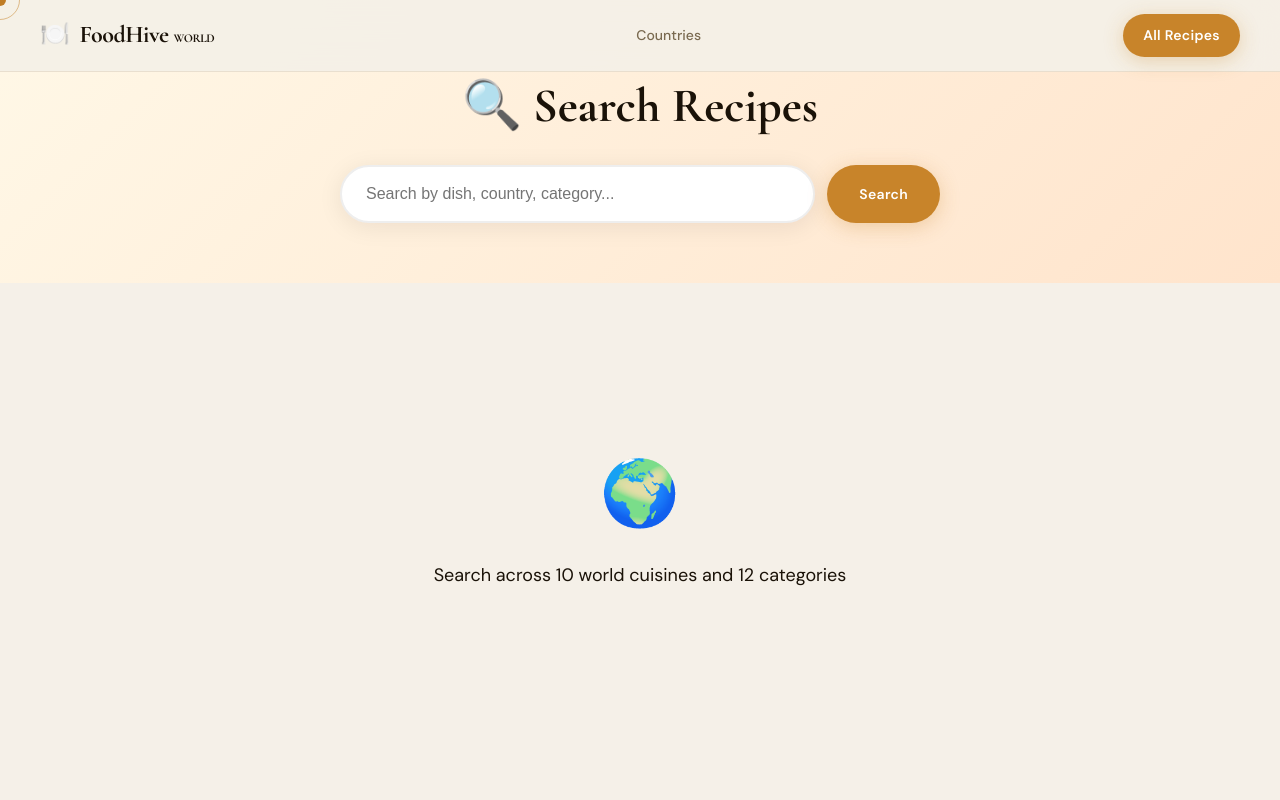
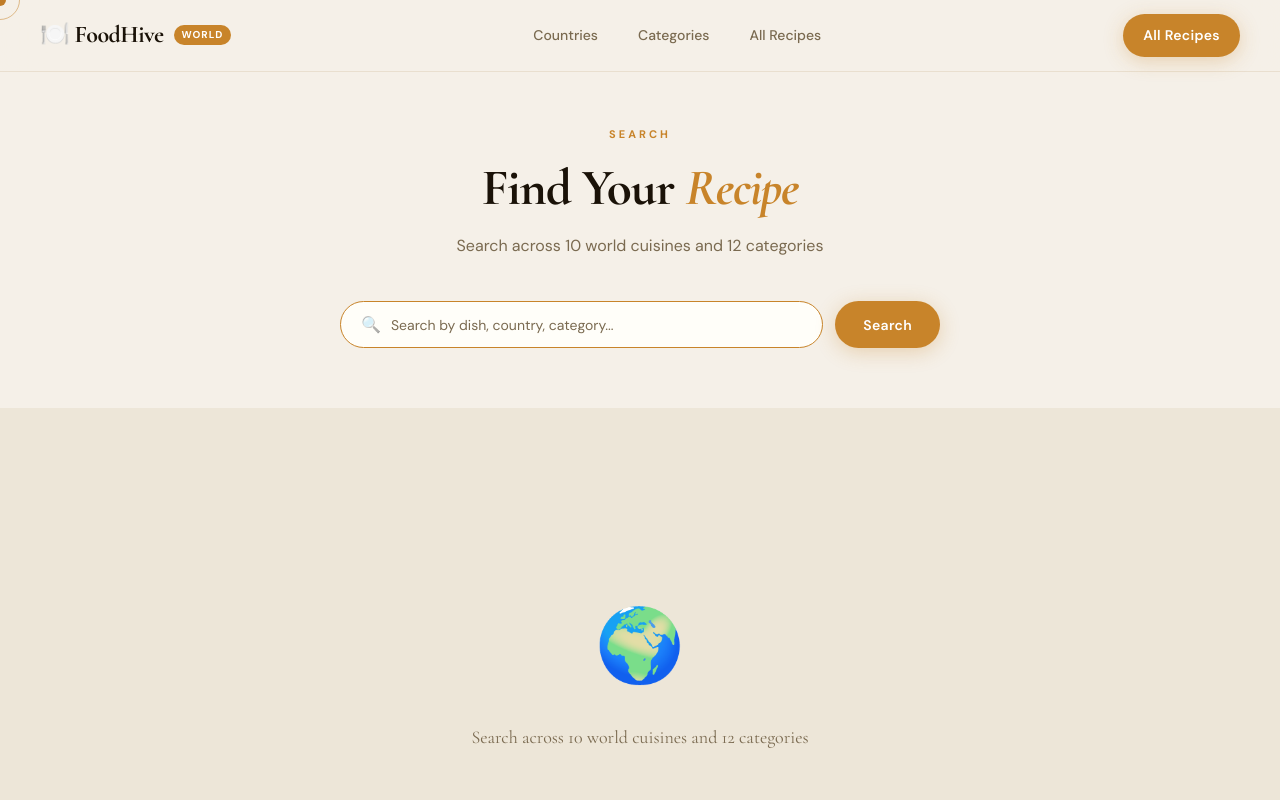
Before and after one commit to muhammadzohaibasgharofficial-sys/FoodHive, a Next.js app: page /search in a window 1280 px wide. Shown: the top 800 px of the page. Built offline with nearby package versions, Linux system fonts and the light colour scheme.

Commit message:
Update search.js

```diff
--- a/pages/search.js
+++ b/pages/search.js
@@ -1,55 +1,66 @@
 // ============================================================
-// FoodHive World — pages/search.js
+// FoodHive World — pages/search.js (FIXED)
+// Fix: Use getServerSideProps so URL query params work properly
+// Fix: Read query from router instead of window.location
 // ============================================================
 
 import { useState, useEffect } from 'react'
 import Head from 'next/head'
 import Link from 'next/link'
+import { useRouter } from 'next/router'
 import { getAllRecipes } from '../lib/data'
 
 function RecipeCard({ recipe }) {
   return (
     <Link href={`/recipes/${recipe.slug}`}>
-      <div className="recipe-card scale-in">
-        <div className="recipe-card-image">
+      <div className="recipe-card">
+        <div className="recipe-card-top">
           <img src={recipe.image1} alt={recipe.title} loading="lazy" />
-          <div className="recipe-badge">{recipe.categoryIcon} {recipe.categoryName}</div>
-          <div className="recipe-country-badge">{recipe.countryFlag} {recipe.countryName}</div>
+          <div className="recipe-card-top-overlay" />
+          <div className="recipe-card-badges">
+            <span className="recipe-badge-cat">{recipe.categoryIcon} {recipe.categoryName}</span>
+            <span className="recipe-badge-country">{recipe.countryFlag} {recipe.countryName}</span>
+          </div>
+        </div>
+        <div className="recipe-card-circle">
+          <img className="recipe-card-circle-img" src={recipe.image2 || recipe.image1} alt={recipe.title} loading="lazy" />
         </div>
         <div className="recipe-card-body">
-          <h3 className="recipe-title">{recipe.title}</h3>
-          <p className="recipe-desc">{recipe.description}</p>
-          <div className="recipe-meta">
-            <span>⏱️ {recipe.totalTime}</span>
+          <h3 className="recipe-card-title">{recipe.title}</h3>
+          <p className="recipe-card-desc">{recipe.description}</p>
+          <div className="recipe-card-meta">
+            <span>⏱ {recipe.totalTime}</span>
             <span>⭐ {recipe.rating}</span>
           </div>
-          <span className="recipe-cta">View Recipe →</span>
+          <div className="recipe-card-footer">
+            <div className="recipe-rating">⭐ {recipe.rating}</div>
+            <span className="recipe-view-btn">View →</span>
+          </div>
         </div>
       </div>
     </Link>
   )
 }
 
-export default function SearchPage({ allRecipes }) {
-  const [query, setQuery] = useState('')
-  const [results, setResults] = useState([])
-  const [searched, setSearched] = useState(false)
+export default function SearchPage({ allRecipes, initialQuery, initialResults }) {
+  const router = useRouter()
+  const [query, setQuery] = useState(initialQuery || '')
+  const [results, setResults] = useState(initialResults || [])
+  const [searched, setSearched] = useState(!!initialQuery)
 
+  // If user navigates to /search?q=something, update results
   useEffect(() => {
-    if (typeof window !== 'undefined') {
-      const params = new URLSearchParams(window.location.search)
-      const q = params.get('q') || ''
-      if (q) {
+    const q = router.query.q || ''
+    if (q && q !== query) {
       setQuery(q)
-        doSearch(q, allRecipes)
+      doSearch(q)
     }
-    }
-  }, [])
+  }, [router.query.q])
 
-  const doSearch = (q, recipes) => {
+  const doSearch = (q) => {
     const term = q.toLowerCase().trim()
     if (!term) { setResults([]); setSearched(false); return }
-    const found = recipes.filter(r =>
+    const found = allRecipes.filter(r =>
       r.title?.toLowerCase().includes(term) ||
       r.countryName?.toLowerCase().includes(term) ||
       r.categoryName?.toLowerCase().includes(term) ||
@@ -64,64 +75,68 @@ export default function SearchPage({ allRecipes }) {
   const handleSearch = (e) => {
     e.preventDefault()
     if (query.trim()) {
-      window.history.pushState({}, '', `/search?q=${encodeURIComponent(query)}`)
-      doSearch(query, allRecipes)
+      router.push(`/search?q=${encodeURIComponent(query.trim())}`, undefined, { shallow: true })
+      doSearch(query.trim())
     }
   }
 
   return (
     <>
       <Head>
-        <title>{query ? `"${query}" — Search Results` : 'Search Recipes'} | FoodHive World</title>
-        <meta name="description" content={`Search results for ${query} — Find authentic world recipes on FoodHive.`} />
+        <title>{query ? `"${query}" — Search` : 'Search Recipes'} | FoodHive World</title>
+        <meta name="description" content={`Search results for ${query} — Authentic world recipes on FoodHive.`} />
         <meta name="robots" content="noindex" />
       </Head>
 
       <nav className="navbar">
         <div className="navbar-inner">
           <Link href="/" className="logo">
-            <div className="logo-icon">🍽️</div>
-            <span>FoodHive <span style={{ color: 'var(--orange)', fontSize: '12px' }}>WORLD</span></span>
+            🍽️ FoodHive <span className="logo-badge">WORLD</span>
           </Link>
+          <div className="nav-links">
             <Link href="/#countries" className="nav-link">Countries</Link>
+            <Link href="/#categories" className="nav-link">Categories</Link>
+            <Link href="/recipes" className="nav-link">All Recipes</Link>
+          </div>
           <Link href="/recipes" className="btn-primary" style={{ padding: '10px 20px', fontSize: '14px' }}>All Recipes</Link>
         </div>
       </nav>
 
-      <section style={{ background: 'linear-gradient(135deg, #FFF8E7, #FFE4CC)', padding: '80px 0 60px' }}>
+      <section style={{ background: 'var(--cream)', padding: '120px 0 60px' }}>
         <div className="container" style={{ textAlign: 'center' }}>
-          <h1 style={{ fontFamily: 'var(--font-display)', fontSize: '48px', fontWeight: '900', marginBottom: '32px', color: 'var(--black)' }}>
-            🔍 Search Recipes
-          </h1>
-          <form onSubmit={handleSearch} style={{ display: 'flex', gap: '12px', maxWidth: '600px', margin: '0 auto' }}>
+          <div className="section-eyebrow">Search</div>
+          <h1 className="section-title">Find Your <em>Recipe</em></h1>
+          <p className="section-desc">Search across 10 world cuisines and 12 categories</p>
+
+          <form onSubmit={handleSearch} style={{ display: 'flex', gap: '12px', maxWidth: '600px', margin: '40px auto 0' }}>
+            <div className="nav-search" style={{ flex: 1, width: 'auto', borderRadius: 'var(--r-full)' }}>
+              <span style={{ fontSize: '16px', opacity: 0.5 }}>🔍</span>
               <input
                 type="text"
                 value={query}
                 onChange={e => setQuery(e.target.value)}
                 placeholder="Search by dish, country, category..."
-              style={{
-                flex: 1, padding: '18px 24px', borderRadius: 'var(--r-full)',
-                border: '2px solid #eee', fontSize: '16px', outline: 'none',
-                boxShadow: 'var(--shadow-soft)'
-              }}
+                style={{ width: '100%' }}
                 autoFocus
               />
-            <button type="submit" className="btn-primary" style={{ padding: '18px 32px' }}>Search</button>
+            </div>
+            <button type="submit" className="btn-primary" style={{ padding: '14px 28px' }}>Search</button>
           </form>
         </div>
       </section>
 
-      <section className="section">
+      <section className="section" style={{ background: 'var(--cream-dark)' }}>
         <div className="container">
           {searched && (
             <div className="section-header" style={{ marginBottom: '40px' }}>
               <h2 className="section-title">
                 {results.length > 0
-                  ? `${results.length} results for "${query}"`
-                  : `No results for "${query}"`}
+                  ? <>{results.length} results for <em>"{query}"</em></>
+                  : <>No results for <em>"{query}"</em></>
+                }
               </h2>
               {results.length === 0 && (
-                <p style={{ color: 'var(--gray)', marginTop: '12px' }}>
+                <p className="section-desc" style={{ marginTop: '12px' }}>
                   Try searching for a country (Asian, Indian), category (breakfast, desserts), or dish name.
                 </p>
               )}
@@ -130,23 +145,59 @@ export default function SearchPage({ allRecipes }) {
 
           {results.length > 0 && (
             <div className="recipes-grid">
-              {results.map((r, i) => <RecipeCard key={r.slug || i} recipe={r} />)}
+              {results.map((r, i) => (
+                <div key={r.slug || i} className="fade-up" style={{ animationDelay: `${i * 50}ms` }}>
+                  <RecipeCard recipe={r} />
+                </div>
+              ))}
             </div>
           )}
 
           {!searched && (
-            <div style={{ textAlign: 'center', padding: '60px 0', color: 'var(--gray)' }}>
-              <div style={{ fontSize: '64px', marginBottom: '16px' }}>🌍</div>
-              <p style={{ fontSize: '18px' }}>Search across 10 world cuisines and 12 categories</p>
+            <div style={{ textAlign: 'center', padding: '80px 0', color: 'var(--text-muted)' }}>
+              <div style={{ fontSize: '72px', marginBottom: '20px' }}>🌍</div>
+              <p style={{ fontSize: '18px', fontFamily: 'var(--font-display)' }}>
+                Search across 10 world cuisines and 12 categories
+              </p>
             </div>
           )}
         </div>
       </section>
+
+      <footer className="footer">
+        <div className="container">
+          <div className="footer-bottom">
+            <Link href="/" style={{ color: 'var(--gold-light)', textDecoration: 'none' }}>🍽️ FoodHive World</Link>
+            <span>© 2026 FoodHive World</span>
+          </div>
+        </div>
+      </footer>
     </>
   )
 }
 
-export async function getStaticProps() {
+// FIXED: Use getServerSideProps so query params are available on server
+export async function getServerSideProps({ query }) {
   const allRecipes = getAllRecipes()
-  return { props: { allRecipes }, revalidate: 60 }
+  const q = (query.q || '').toLowerCase().trim()
+
+  let initialResults = []
+  if (q) {
+    initialResults = allRecipes.filter(r =>
+      r.title?.toLowerCase().includes(q) ||
+      r.countryName?.toLowerCase().includes(q) ||
+      r.categoryName?.toLowerCase().includes(q) ||
+      r.cuisine?.toLowerCase().includes(q) ||
+      r.description?.toLowerCase().includes(q) ||
+      r.tags?.some(t => t.toLowerCase().includes(q))
+    )
   }
+
+  return {
+    props: {
+      allRecipes,
+      initialQuery: query.q || '',
+      initialResults
+    }
+  }
+}
```
Lines whose indentation alone changed are shown as unchanged.
